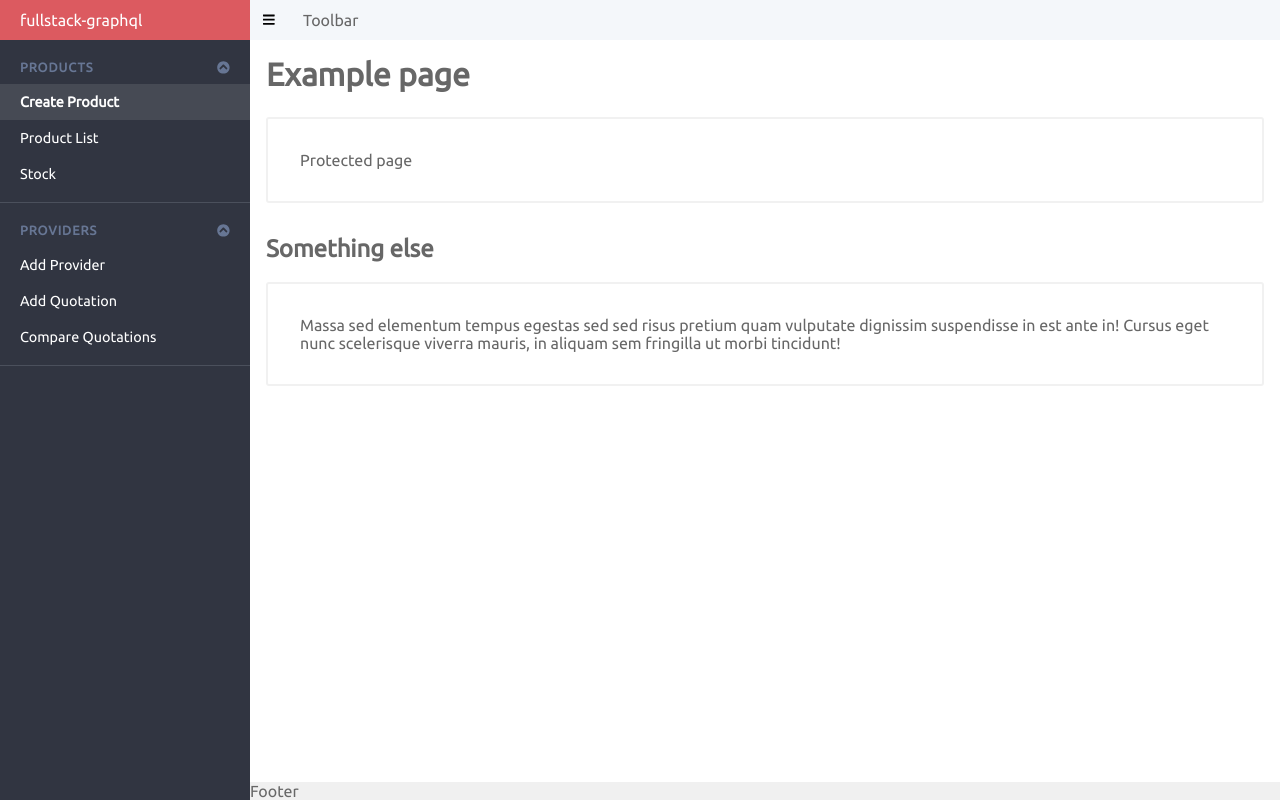
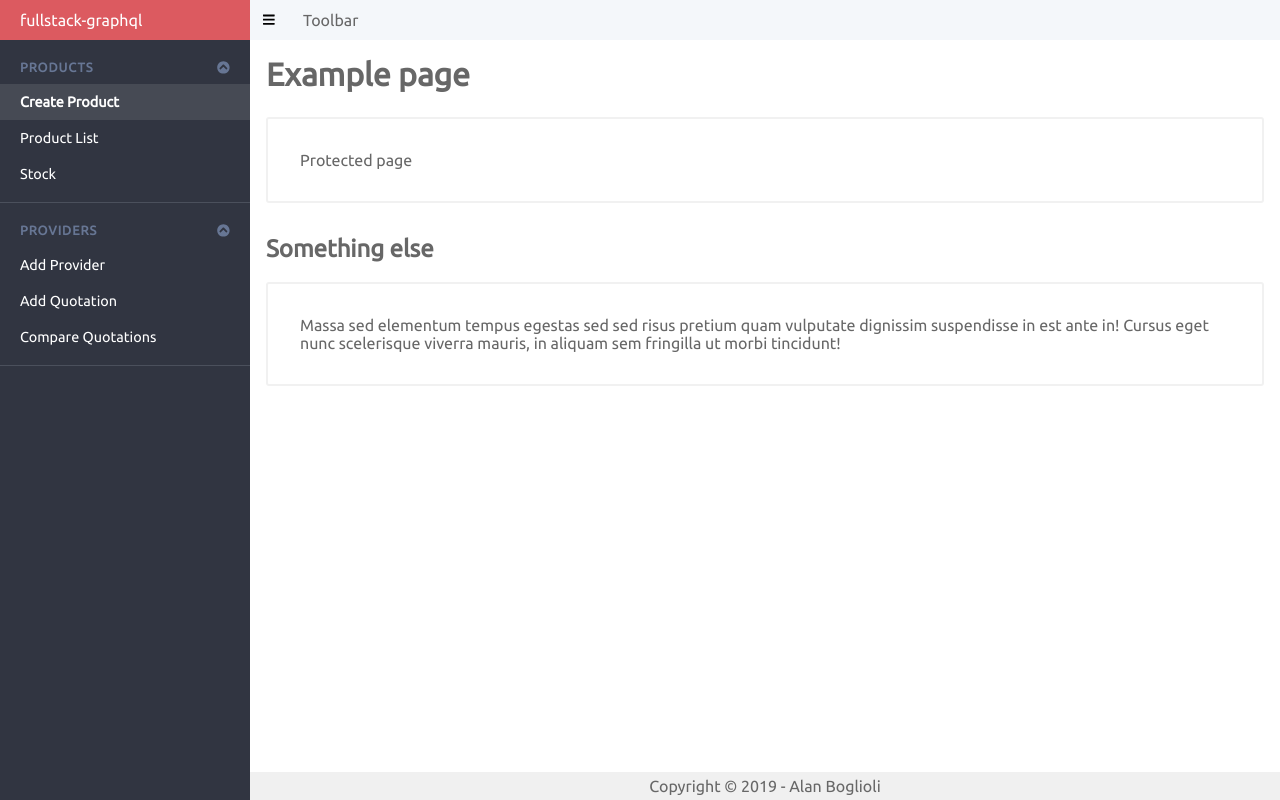
Before and after one commit to aboglioli/fullstack-graphql, a React (Create React App) app in the folder frontend/: page /page1 in a window 1280 px wide. Built offline with nearby package versions, Linux system fonts and the light colour scheme.

Commit message:
change README.md

```diff
--- a/frontend/src/components/Layout.js
+++ b/frontend/src/components/Layout.js
@@ -25,7 +25,7 @@ const Layout = ({ logo, toolbar, sidebar, children, footer }) => {
       <main className="main">
         <div className="content">{children}</div>
       </main>
-      {footer && <footer className="footer">Footer</footer>}
+      <footer className="footer">{footer}</footer>
     </div>
   );
 };
--- a/frontend/src/pages/Dashboard.js
+++ b/frontend/src/pages/Dashboard.js
@@ -31,7 +31,7 @@ const Dashboard = ({ routes }) => {
       logo="fullstack-graphql"
       toolbar={<Toolbar />}
       sidebar={<Sidebar items={sidebarItems} />}
-      footer="Footer"
+      footer={<div style={{ textAlign: 'center', padding: '5px 0' }}>Copyright © 2019 - Alan Boglioli</div>}
     >
       <Routes routes={routes} />
     </Layout>
```
Also changed, not shown: 2 other files (tests, documents, lock files or other folders).
